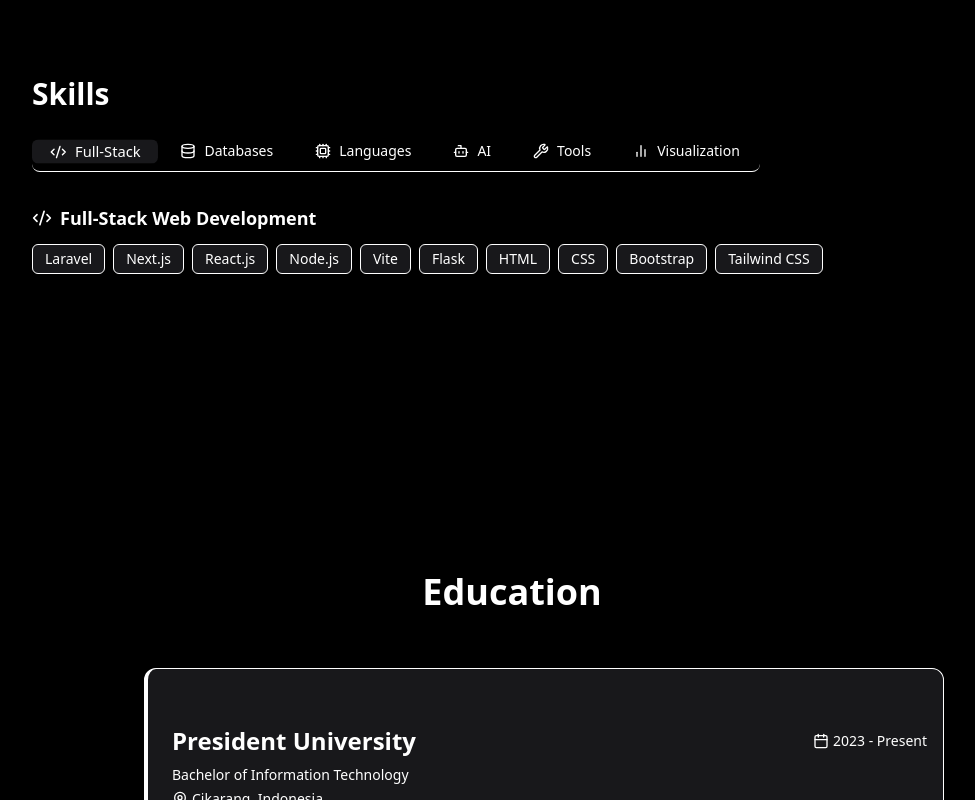
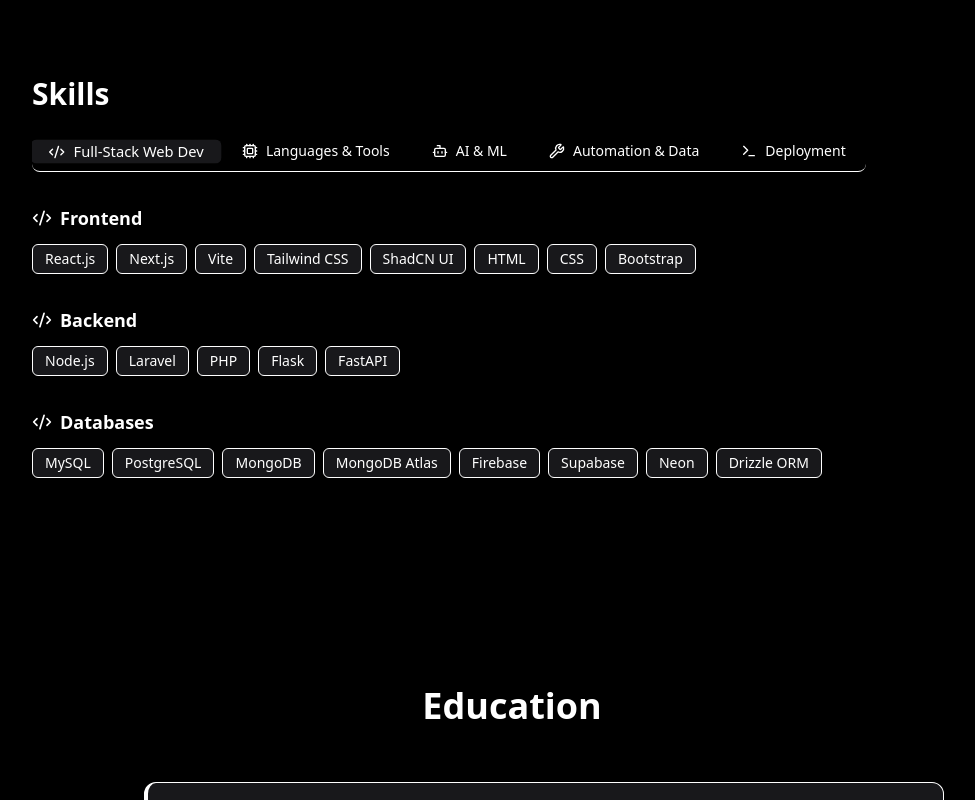
Before and after one commit to hwasyui/portofolio, a React (Vite) app: page / in a window 1280 px wide. Shown: the part 1420-2220 px from the top of the page, without its empty margins (128-1103 px from the left). Built offline with nearby package versions, Linux system fonts and the light colour scheme.

Commit message:
Fixing the skills and projects

```diff
--- a/src/components/skills.jsx
+++ b/src/components/skills.jsx
@@ -1,12 +1,10 @@
 import React from "react";
 import {
   Code2,
-  Database,
   Cpu,
   Bot,
-  BarChart2,
   Wrench,
-  Settings2,
+  Terminal
 } from "lucide-react";
 import { Tabs, TabsContent, TabsList, TabsTrigger } from "@/components/ui/tabs";
 import { Badge } from "@/components/ui/badge";
@@ -28,7 +26,10 @@
       {items.map((item) => (
         <motion.div
           key={item}
-          whileHover={{ scale: 1.08, backgroundColor: "rgba(255,255,255,0.1)" }}
+          whileHover={{
+            scale: 1.08,
+            backgroundColor: "rgba(255,255,255,0.1)",
+          }}
           transition={{ type: "spring", stiffness: 300, damping: 20 }}
         >
           <Badge
@@ -49,16 +50,15 @@
       <div className="max-w-5xl mx-auto">
         <h2 className="text-3xl font-bold mb-6 dark:text-white">Skills</h2>
 
-        <Tabs defaultValue="fullstack" className="w-full">
+        <Tabs defaultValue="FullStack" className="w-full">
           <div className="overflow-x-auto scrollbar-hide -mx-4 px-4 sm:mx-0 sm:px-0">
             <TabsList className="inline-flex gap-2 mb-6 border-b border-border pb-2">
               {[
-                { value: "fullstack", label: "Full-Stack", icon: Code2 },
-                { value: "databases", label: "Databases", icon: Database },
-                { value: "languages", label: "Languages", icon: Cpu },
-                { value: "ai", label: "AI", icon: Bot },
-                { value: "tools", label: "Tools", icon: Wrench },
-                { value: "viz", label: "Visualization", icon: BarChart2 },
+                { value: "FullStack", label: "Full-Stack Web Dev", icon: Code2 },
+                { value: "Languages & Tools", label: "Languages & Tools", icon: Cpu },
+                { value: "AI & Machine Learning", label: "AI & ML", icon: Bot },
+                { value: "Automation & Data", label: "Automation & Data", icon: Wrench },
+                { value: "Deployment & Platforms", label: "Deployment", icon: Terminal },
               ].map(({ value, label, icon: Icon }) => (
                 <TabsTrigger
                   key={value}
@@ -75,39 +75,32 @@
             </TabsList>
           </div>
 
-          <TabsContent value="fullstack">
+          <TabsContent value="FullStack">
+            <motion.div variants={fadeVariants} initial="initial" animate="animate" className="space-y-6">
+              {Object.entries(skills["Full-Stack Web Development"]).map(([title, items]) => (
+                <SkillGroup
+                  key={title}
+                  title={title}
+                  icon={<Code2 className="w-5 h-5" />}
+                  items={items}
+                />
+              ))}
+            </motion.div>
+          </TabsContent>
+
+          <TabsContent value="Languages & Tools">
             <motion.div variants={fadeVariants} initial="initial" animate="animate">
               <SkillGroup
-                title="Full-Stack Web Development"
-                icon={<Code2 className="w-5 h-5" />}
-                items={skills.fullstack}
+                title="Languages & Tools"
+                icon={<Cpu className="w-5 h-5" />}
+                items={skills["Languages & Tools"]}
               />
             </motion.div>
           </TabsContent>
 
-          <TabsContent value="databases">
-            <motion.div variants={fadeVariants} initial="initial" animate="animate">
-              <SkillGroup
-                title="Databases"
-                icon={<Database className="w-5 h-5" />}
-                items={skills.databases}
-              />
-            </motion.div>
-          </TabsContent>
-
-          <TabsContent value="languages">
-            <motion.div variants={fadeVariants} initial="initial" animate="animate">
-              <SkillGroup
-                title="Programming Languages"
-                icon={<Cpu className="w-5 h-5" />}
-                items={skills.languages}
-              />
-            </motion.div>
-          </TabsContent>
-
-          <TabsContent value="ai">
+          <TabsContent value="AI & Machine Learning">
             <motion.div variants={fadeVariants} initial="initial" animate="animate" className="space-y-6">
-              {Object.entries(skills.ai).map(([title, items]) => (
+              {Object.entries(skills["AI & Machine Learning"]).map(([title, items]) => (
                 <SkillGroup
                   key={title}
                   title={title}
@@ -118,22 +111,22 @@
             </motion.div>
           </TabsContent>
 
-          <TabsContent value="tools">
+          <TabsContent value="Automation & Data">
             <motion.div variants={fadeVariants} initial="initial" animate="animate">
               <SkillGroup
-                title="Tools & Platforms"
-                icon={<Settings2 className="w-5 h-5" />}
-                items={skills.tools}
+                title="Automation & Data"
+                icon={<Wrench className="w-5 h-5" />}
+                items={skills["Automation & Data"]}
               />
             </motion.div>
           </TabsContent>
 
-          <TabsContent value="viz">
+          <TabsContent value="Deployment & Platforms">
             <motion.div variants={fadeVariants} initial="initial" animate="animate">
               <SkillGroup
-                title="Data Visualization"
-                icon={<BarChart2 className="w-5 h-5" />}
-                items={skills.visualization}
+                title="Deployment & Platforms"
+                icon={<Terminal className="w-5 h-5" />}
+                items={skills["Deployment & Platforms"]}
               />
             </motion.div>
           </TabsContent>
--- a/src/data/projects.json
+++ b/src/data/projects.json
@@ -1,9 +1,39 @@
 [
+  {
+    "title": "Fantasy Book Chatbot with RAG and Gemini",
+    "image": "/images/fantasybot.png",
+    "description": "A full-stack AI chatbot that answers questions about 4,000+ fantasy books scraped from OpenLibrary. Built using FastAPI, LangChain, and Gemini 2.5 Pro with FAISS-based semantic retrieval. Includes data scraping with Selenium, vector embedding using MiniLM, and a clean chat interface. Deployed with Docker on Railway.",
+    "tech": [
+      "Python",
+      "FastAPI",
+      "MongoDB",
+      "LangChain",
+      "Gemini",
+      "FAISS",
+      "Docker",
+      "Railway",
+      "Selenium",
+      "Jinja2",
+      "HuggingFace"
+    ],
+    "gitrepo": "https://github.com/hwasyui/rag-chatbot",
+    "url": "https://fantasy-books-chatbot.up.railway.app/",
+    "doc": ""
+  },
   {
     "title": "Merchandise Website: Summarization and Sentiment Analysis",
     "image": "/images/merchandise.png",
     "description": "A web app developed using Vite (ReactJS) and Firebase, integrating BART-Large-CNN for summarization and DistilBERT for sentiment analysis, deployed with Flask and Docker. Trained on a 6,000-review dataset crawled with WebHarvy.",
-    "tech": ["ReactJS", "Vite", "Firebase", "Flask", "Docker", "BART", "DistilBERT", "WebHarvy"],
+    "tech": [
+      "ReactJS",
+      "Vite",
+      "Firebase",
+      "Flask",
+      "Docker",
+      "BART",
+      "DistilBERT",
+      "WebHarvy"
+    ],
     "gitrepo": "https://github.com/hwasyui/RIYAN_shop",
     "url": "",
     "doc": "https://docs.google.com/document/d/1J8QoDjOJuKlc_opY8IzCXN0w-B8Z_DdeBDt3_koaYyM/edit?usp=sharing"
@@ -12,7 +42,12 @@
     "title": "RIYA's Chatbot",
     "image": "/images/riya-chatbot.png",
     "description": "A mobile chatbot application developed with Flutter and powered by a fine-tuned Llama-3.2-3B-Instruct model, using Transformers and Unsloth on a custom dataset.",
-    "tech": ["Flutter", "Llama 3", "Transformers", "Unsloth"],
+    "tech": [
+      "Flutter",
+      "Llama 3",
+      "Transformers",
+      "Unsloth"
+    ],
     "gitrepo": "https://github.com/hwasyui/riya_chatbot",
     "url": "",
     "doc": "https://docs.google.com/document/d/1riM8GQI5wTOAIoZ1I73BYFOdrLhrGB4pgk80DEPGMQM/edit?usp=sharing"
@@ -21,7 +56,11 @@
     "title": "Tomato Ripeness Computer Vision",
     "image": "/images/tomato.png",
     "description": "A computer vision system built using Python and YOLOv8m to detect and classify tomato ripeness from photos, videos, and real-time camera input.",
-    "tech": ["Python", "YOLOv8m", "Computer Vision"],
+    "tech": [
+      "Python",
+      "YOLOv8m",
+      "Computer Vision"
+    ],
     "gitrepo": "https://github.com/hwasyui/tomatoripeness",
     "url": "",
     "doc": "https://docs.google.com/document/d/1v_Ew9WaYm2xAltw7PYFq-moW7TPsmuWcNacvYpDnWVg/edit?usp=sharing"
@@ -30,7 +69,12 @@
     "title": "RIYA's Speech Summarization",
     "image": "/images/riya-summarization.png",
     "description": "A multilingual speech-to-text summarization system using Python and mT5, supporting English, Indonesian, Russian, French, and Chinese. Includes real-time STT, customizable summarization, and TTS output.",
-    "tech": ["Python", "mT5", "SpeechRecognition", "TTS"],
+    "tech": [
+      "Python",
+      "mT5",
+      "SpeechRecognition",
+      "TTS"
+    ],
     "gitrepo": "https://github.com/hwasyui/riyasummarization",
     "url": "",
     "doc": "https://docs.google.com/document/d/1xwOpGDwiV1nfayi8i7WTvzgfajaLVRqeY98xtOhw-4w/edit?usp=sharing"
@@ -39,16 +83,31 @@
     "title": "PAPI (Powerful Artistic Photo Innovator)",
     "image": "/images/papi.png",
     "description": "A Python-based desktop image editor developed with Tkinter and OpenCV. Includes features such as filtering, brightness adjustment, and artistic enhancements.",
-    "tech": ["Python", "Tkinter", "OpenCV"],
+    "tech": [
+      "Python",
+      "Tkinter",
+      "OpenCV"
+    ],
     "gitrepo": "https://github.com/hwasyui/papi",
     "url": "",
     "doc": "https://docs.google.com/document/d/13aEuVEvK9J-hlR75p-DEYCNBx6g8OLWtxBih6SKqjNM/edit?usp=sharing"
   },
   {
+    "title": "Movie Review Web Application (KADA Bootcamp)",
+    "image": "/images/moviereview.png",
+    "description": "A full-stack MERN web app built right after completing the backend module at KADA Bootcamp. Users can register, log in (via email or Google), browse movies, and leave reviews. Features secure JWT-based authentication, email verification, and a responsive UI built with React + Vite.",
+    "tech": ["MongoDB", "Express", "React", "Vite", "Node.js", "JWT", "OAuth 2.0", "Nodemailer", "Cookies"],
+    "gitrepo": "https://github.com/hwasyui/tmdb_project",
+    "url": "",
+    "doc": ""
+  },
+  {
     "title": "Urban Night City",
     "image": "/images/urban-night-city.png",
     "description": "A 3D modeling and animation project created using Blender, visualizing a vibrant futuristic city at night as part of a design course.",
-    "tech": ["Blender"],
+    "tech": [
+      "Blender"
+    ],
     "gitrepo": "",
     "url": "https://www.youtube.com/watch?v=hS2qTO5oIGY&feature=youtu.be",
     "doc": ""
@@ -57,7 +116,10 @@
     "title": "Resume Reviewer",
     "image": "",
     "description": "Review and assess 769 student resumes for President University's Batch 2023 and 2024, completed within one month from Nov to Dec 2024. Conducted fully in English.",
-    "tech": ["Manual Review", "Professional Assessment"],
+    "tech": [
+      "Manual Review",
+      "Professional Assessment"
+    ],
     "gitrepo": "",
     "url": "",
     "doc": ""
@@ -66,7 +128,10 @@
     "title": "Hunt The Wumpus",
     "image": "/images/hunt-wumpus.png",
     "description": "An AI-based grid game developed using Python and Alpha-Beta Pruning to simulate strategic gameplay in a 6x6 Hunt-The-Wumpus environment.",
-    "tech": ["Python", "Alpha-Beta Pruning"],
+    "tech": [
+      "Python",
+      "Alpha-Beta Pruning"
+    ],
     "gitrepo": "https://github.com/hwasyui/WumpusAI",
     "url": "",
     "doc": ""
@@ -75,7 +140,12 @@
     "title": "Pookies",
     "image": "/images/pookies.png",
     "description": "An Android chatbot app built using Java in Android Studio, powered by OpenAI's API and integrated with Firebase for backend services.",
-    "tech": ["Android Studio", "Java", "Firebase", "OpenAI API"],
+    "tech": [
+      "Android Studio",
+      "Java",
+      "Firebase",
+      "OpenAI API"
+    ],
     "gitrepo": "https://github.com/hwasyui/Pookies-app",
     "url": "",
     "doc": ""
@@ -84,7 +154,12 @@
     "title": "WellBelle",
     "image": "/images/wellbelle.png",
     "description": "An AI-powered chatbot for disease prediction, using Naive Bayes classification and TF-IDF. Enhanced with spaCy for advanced natural language processing.",
-    "tech": ["Python", "Naive Bayes", "TF-IDF", "spaCy"],
+    "tech": [
+      "Python",
+      "Naive Bayes",
+      "TF-IDF",
+      "spaCy"
+    ],
     "gitrepo": "https://github.com/hwasyui/wellbelle",
     "url": "",
     "doc": ""
@@ -93,7 +168,13 @@
     "title": "MoTrack",
     "image": "/images/motrack.png",
     "description": "A simple yet functional full-stack expense tracker website developed as an academic project. Built using Next.js, React, Tailwind CSS, Drizzle ORM, and Clerk for authentication.",
-    "tech": ["Next.js", "React", "Tailwind CSS", "Drizzle ORM", "Clerk"],
+    "tech": [
+      "Next.js",
+      "React",
+      "Tailwind CSS",
+      "Drizzle ORM",
+      "Clerk"
+    ],
     "gitrepo": "https://github.com/hwasyui/mo-track",
     "url": "https://mo-track-hwasyuis-projects.vercel.app",
     "doc": ""
@@ -102,7 +183,14 @@
     "title": "Pet Shop Management System",
     "image": "",
     "description": "An academic project combining a website and a desktop GUI to manage pet shop operations such as appointment scheduling, product checkout, and employee management. Built using PHP, MySQL, Java, JavaScript, CSS, and Bootstrap.",
-    "tech": ["PHP", "MySQL", "Java", "JavaScript", "CSS", "Bootstrap"],
+    "tech": [
+      "PHP",
+      "MySQL",
+      "Java",
+      "JavaScript",
+      "CSS",
+      "Bootstrap"
+    ],
     "gitrepo": "",
     "url": "",
     "doc": ""
@@ -111,7 +199,11 @@
     "title": "Autonomous Robotic Car",
     "image": "/images/robot.jpg",
     "description": "An Arduino-powered robotic car with obstacle avoidance, fire detection, and water-spraying features, designed for hazard response.",
-    "tech": ["Arduino", "Embedded Systems", "Sensors"],
+    "tech": [
+      "Arduino",
+      "Embedded Systems",
+      "Sensors"
+    ],
     "gitrepo": "",
     "url": "",
     "doc": "https://docs.google.com/document/d/1KMXkaomOuigawSU8GvXOrF8S1o8re-qS2njim0qGyac/edit?usp=sharing"
--- a/src/data/skills.json
+++ b/src/data/skills.json
@@ -1,27 +1,38 @@
 {
-  "fullstack": [
-    "Laravel", "Next.js", "React.js", "Node.js", "Vite", "Flask", "HTML", "CSS", "Bootstrap", "Tailwind CSS"
-  ],
-  "databases": [
-    "SQL", "NoSQL", "PostgreSQL", "MongoDB", "Firebase", "Supabase", "Neon", "Drizzle ORM"
-  ],
-  "languages": [
-    "JavaScript", "Python", "Java"
-  ],
-  "ai": {
-    "Machine Learning": ["Supervised", "Unsupervised", "Reinforcement Learning"],
-    "Deep Learning": ["Model training", "Fine-tuning", "Deployment"],
-    "Computer Vision": ["Object Detection", "Image Classification", "Image Processing"],
-    "Natural Language Processing (NLP)": [
-      "Text Classification", "Generation", "Summarization", "Sentiment Analysis", "Speech Processing", "Transformers", "LLMs"
+  "Full-Stack Web Development": {
+    "Frontend": [
+      "React.js", "Next.js", "Vite", "Tailwind CSS", "ShadCN UI", "HTML", "CSS", "Bootstrap"
+    ],
+    "Backend": [
+      "Node.js", "Laravel", "PHP", "Flask", "FastAPI"
+    ],
+    "Databases": [
+      "MySQL", "PostgreSQL", "MongoDB", "MongoDB Atlas", "Firebase", "Supabase", "Neon", "Drizzle ORM"
     ]
   },
-  "tools": [
-    "Git", "GitHub", "Jupyter Notebook", "Kaggle", "Google Colab", "Notion",
-    "VS Code", "Firebase Console", "MongoDB Compass", "Google Workspace",
-    "Microsoft 365", "Blender", "Unity"
+  "Languages & Tools": [
+    "JavaScript", "Python", "Java", "Git", "GitHub", "VS Code", "Docker"
   ],
-  "visualization": [
-    "Tableau"
+  "AI & Machine Learning": {
+    "Machine Learning and Deep Learning": [
+      "Supervised Learning", "Unsupervised Learning", "Reinforcement Learning",
+      "Regression", "Classification", "Clustering", "Decision Trees", "Random Forest",
+      "scikit-learn", "TensorFlow", "Keras", "PyTorch", "Unsloth"
+    ],
+    "Natural Language Processing (NLP)": [
+      "TF-IDF", "Naive Bayes", "Text Generation", "Summarization", "Sentiment Analysis",
+      "Semantic Search", "Speech Processing", "Chatbot Development",
+      "spaCy", "NLTK", "Transformers", "Hugging Face Transformers",
+      "LangChain", "OpenAI API", "Gemini", "BART", "mT5", "LLaMA"
+    ],
+    "Computer Vision": [
+      "YOLOv8", "OpenCV", "Object Detection", "Image Classification", "Image Processing"
+    ]
+  },
+  "Automation & Data": [
+    "Selenium", "BeautifulSoup", "NumPy", "Pandas", "Tableau", "Seaborn", "Streamlit", "Google Colab", "Jupyter Notebook"
+  ],
+  "Deployment & Platforms": [
+    "Vercel", "Netlify", "Railway", "Firebase Console", "MongoDB Compass", "Notion", "Google Workspace", "Microsoft 365"
   ]
 }
```
